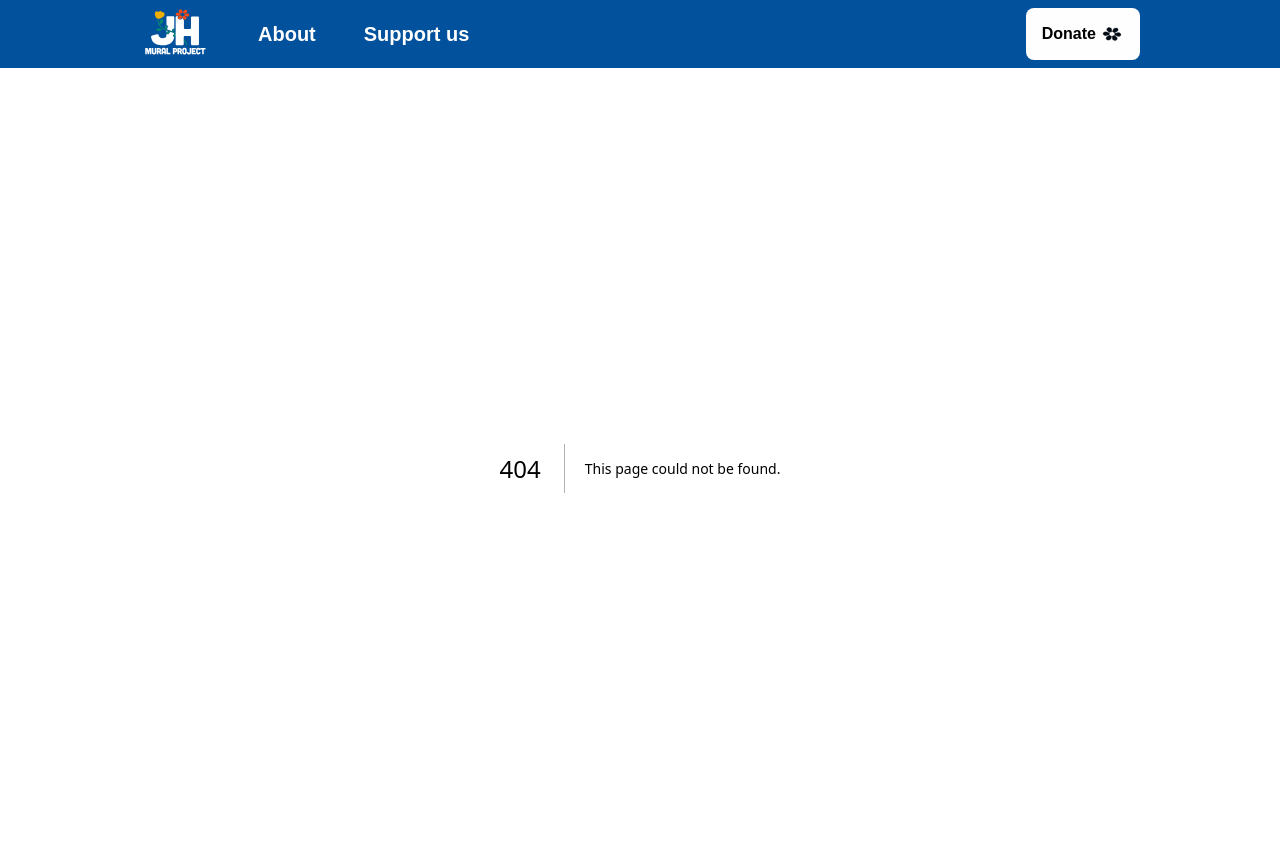
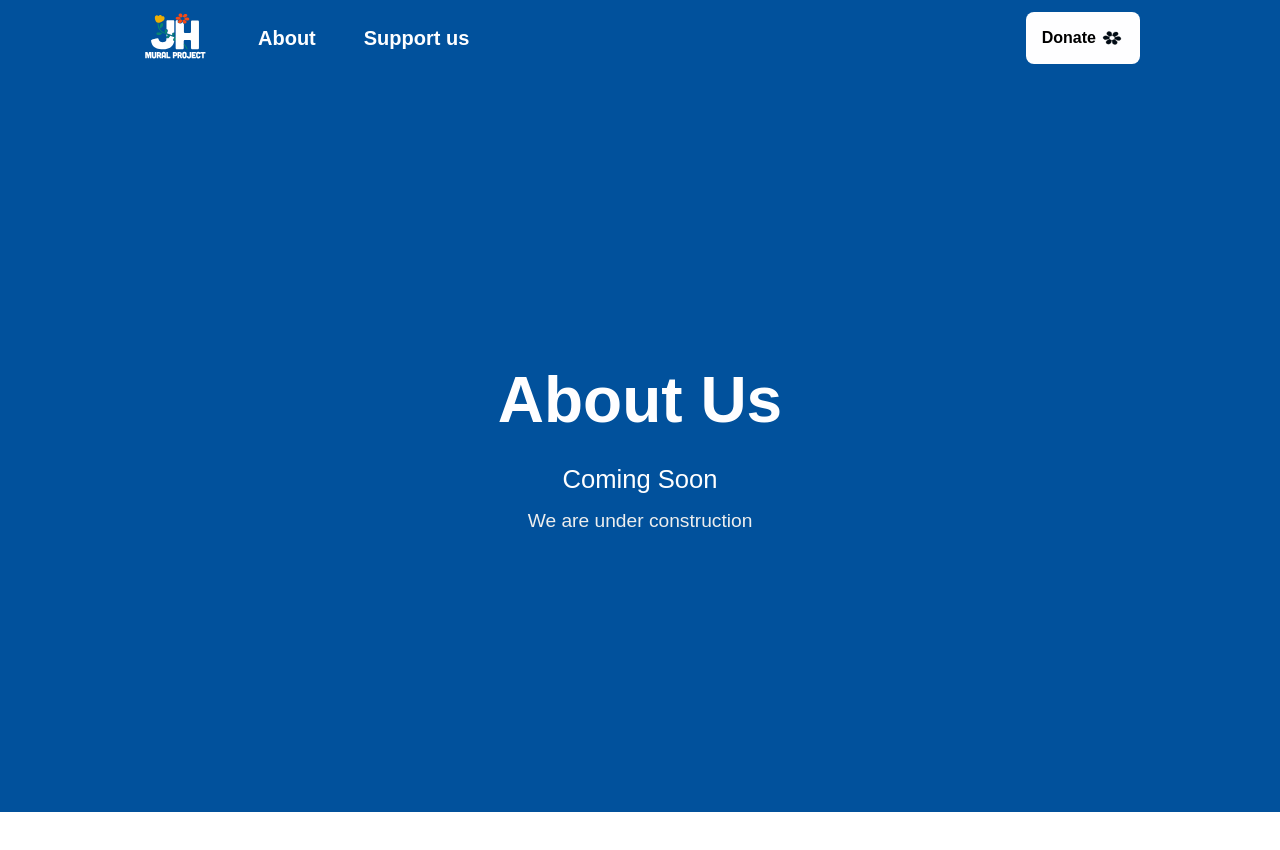
Before and after one commit to rihahart/JHMural, a Next.js app: page /about in a window 1280 px wide. Before the commit this address had no page. Shown: the top 850 px of the page. After the commit the page ends 812 px from the top, so only its background shows below. Built offline with nearby package versions, Linux system fonts and the light colour scheme; a web font is replaced by a local one.

Commit message:
Change to nav bar spacing and coming soon message

```diff
--- /dev/null
+++ b/src/app/about/page.tsx
@@ -0,0 +1,17 @@
+export default function About() {
+  return (
+    <div className="min-h-[calc(100vh-4rem)] flex items-center justify-center bg-[var(--color-background-brand)]">
+      <div className="text-center">
+        <h1 className="text-[clamp(3rem,5vw,4rem)] font-bold text-[var(--color-content-primary-inverse)] mb-[var(--spacing-m)]">
+          About Us
+        </h1>
+        <p className="text-[clamp(1.5rem,2vw,2rem)] text-[var(--color-content-primary-inverse)] mb-[var(--spacing-s)]">
+          Coming Soon
+        </p>
+        <p className="text-[clamp(1rem,1.5vw,1.5rem)] text-[var(--color-content-secondary-inverse)]">
+          We are under construction
+        </p>
+      </div>
+    </div>
+  );
+}
--- /dev/null
+++ b/src/app/supportus/page.tsx
@@ -0,0 +1,17 @@
+export default function SupportUs() {
+  return (
+    <div className="min-h-[calc(100vh-4rem)] flex items-center justify-center bg-[var(--color-background-brand)]">
+      <div className="text-center">
+        <h1 className="text-[clamp(3rem,5vw,4rem)] font-bold text-[var(--color-content-primary-inverse)] mb-[var(--spacing-m)]">
+          Support Us
+        </h1>
+        <p className="text-[clamp(1.5rem,2vw,2rem)] text-[var(--color-content-primary-inverse)] mb-[var(--spacing-s)]">
+          Coming Soon
+        </p>
+        <p className="text-[clamp(1rem,1.5vw,1.5rem)] text-[var(--color-content-secondary-inverse)]">
+          We are under construction
+        </p>
+      </div>
+    </div>
+  );
+}
--- a/src/components/Navbar.tsx
+++ b/src/components/Navbar.tsx
@@ -47,7 +47,7 @@ export default function Navbar() {
         px-[var(--spacing-4xl)]
       `}
     >
-      <div className="w-full max-w-[1000px] mx-auto flex items-center justify-between py-[var(--spacing-s)]">
+      <div className="w-full max-w-[1000px] mx-auto flex items-center justify-between py-[var(--spacing-m)]">
         {/* Logo and Nav Links */}
         <div className="flex items-center gap-[var(--spacing-4xl)]">
           <Link href="/" className="flex items-center">
```
